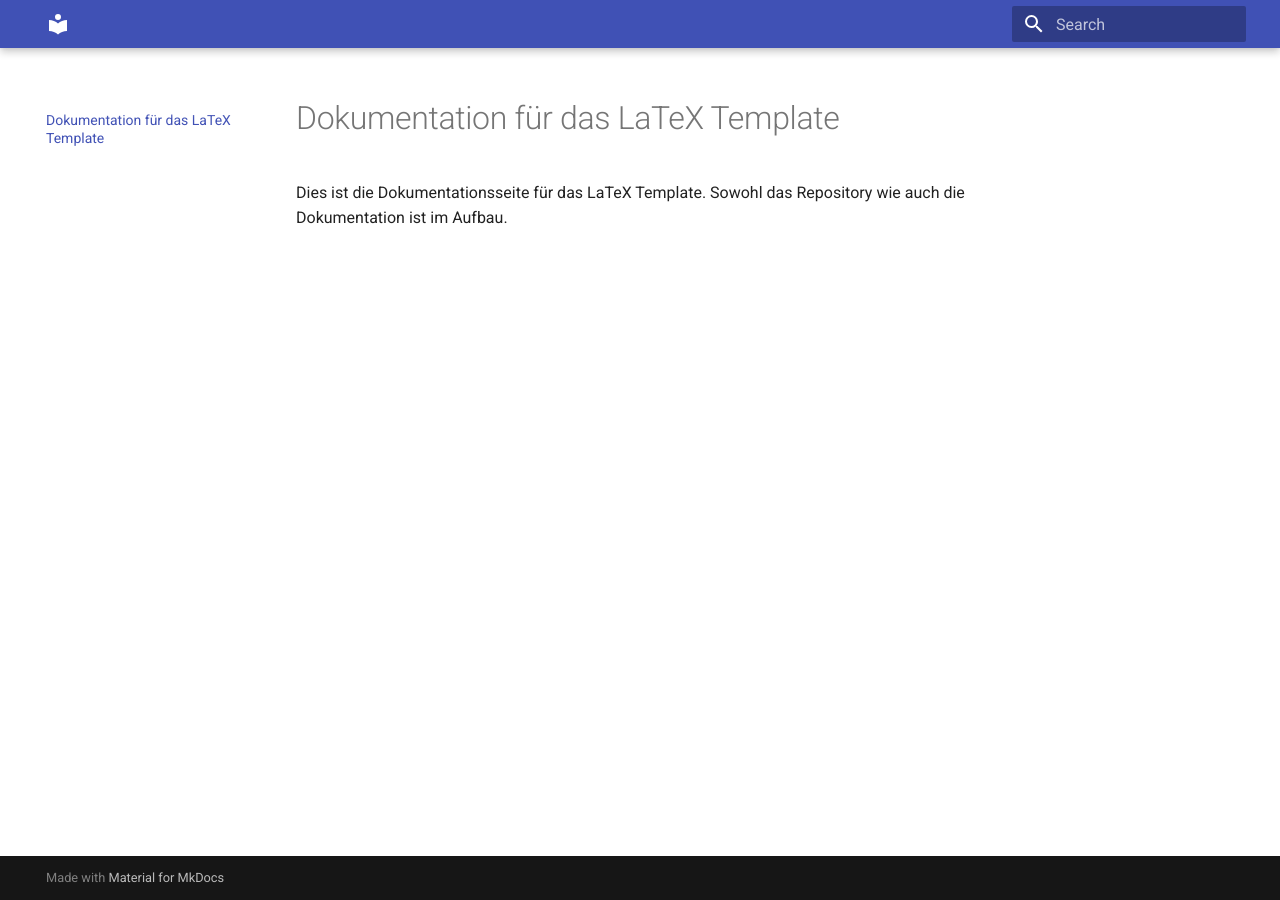
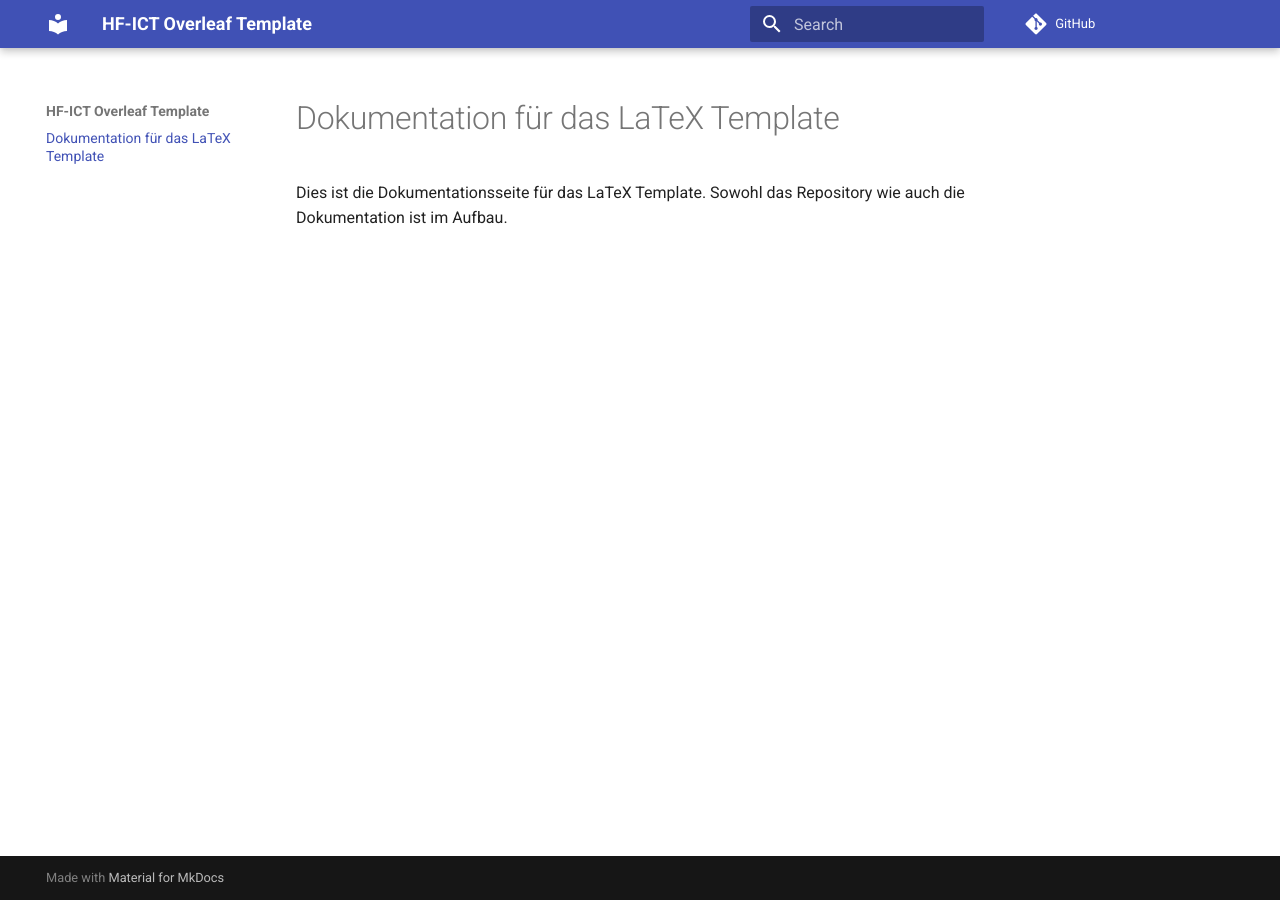
Before and after one commit to hfict-fr22/overleaf-template, an MkDocs documentation site: the page built from docs/index.md, in a window 1280 px wide. Built offline with MkDocs 1.6.1 and Material for MkDocs 9.7.7, drawn with Linux system fonts in a browser that asks for light colours; comment, search, counter and statistics services are not loaded.

Commit message:
:rocket: Update mkdocs config

```diff
--- a/mkdocs.yml
+++ b/mkdocs.yml
@@ -1,2 +1,9 @@
+site_name: HF-ICT Overleaf Template
+site_url: https://hfict-fr22.github.io/overleaf-template/
+site_description: Latex Template für ATL und Diplomarbeit
+site_author: Stefan Baumgartner
+
+repo_url: https://github.com/hfict-fr22/overleaf-template
+
 theme:
   name: material
```
